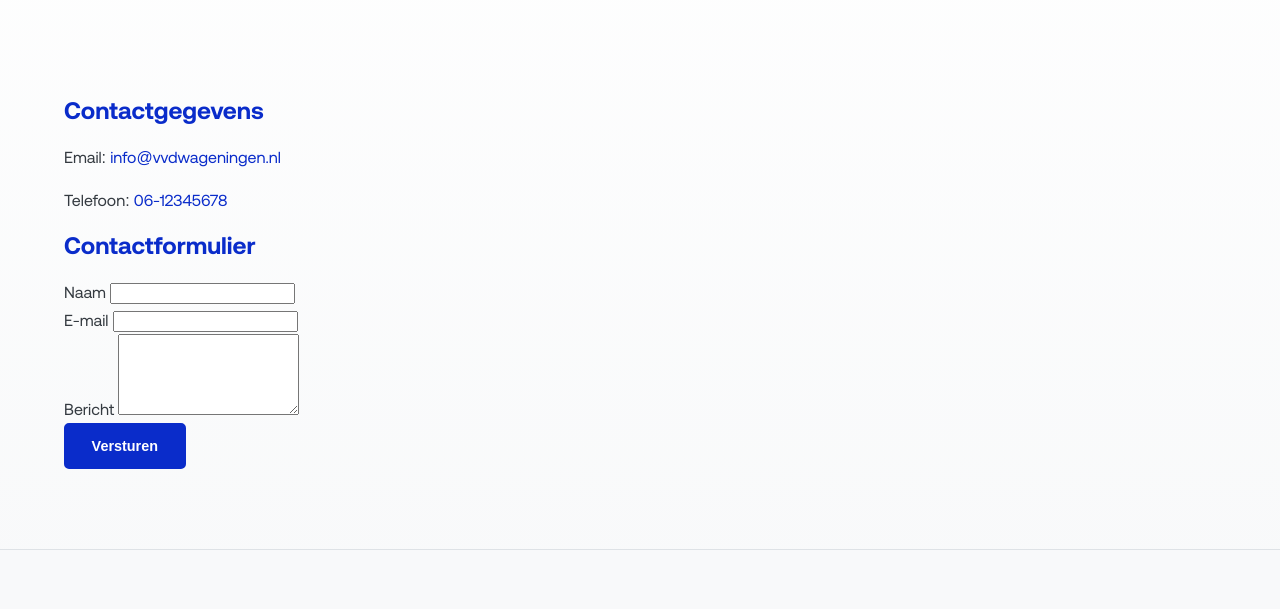
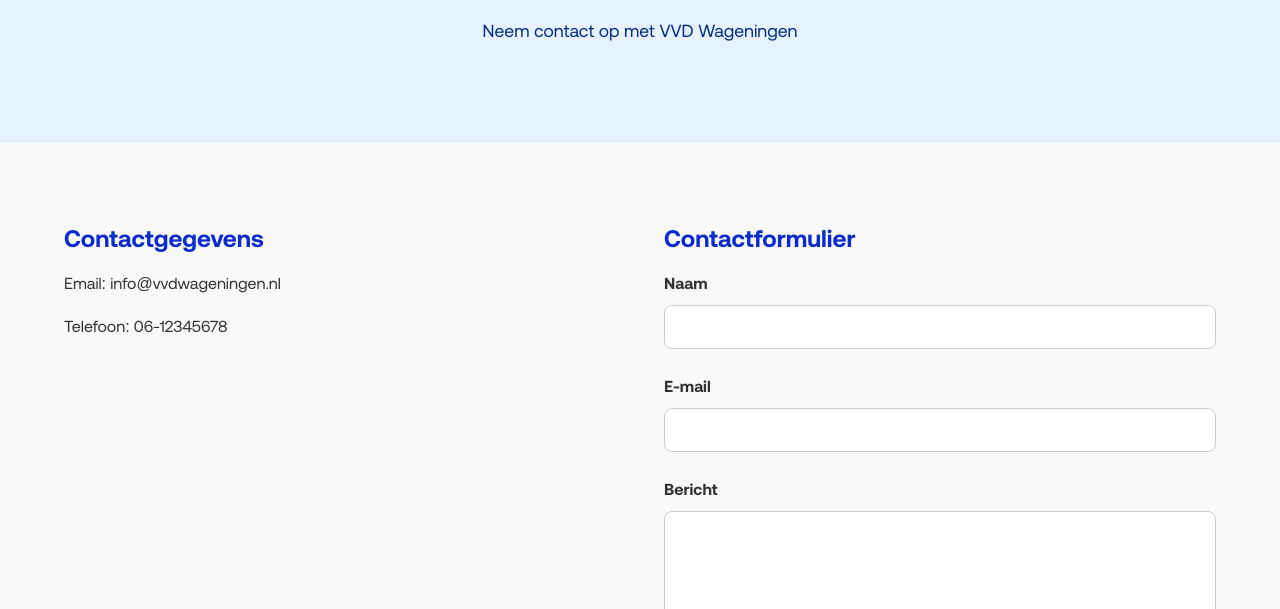
Before and after one commit to jok3rboyy/VVD-Wageningen, a website: page contact.html in a window 1280 px wide. Shown: the part 226-835 px from the top of the page. Drawn offline with Linux system fonts and the light colour scheme; a web font is replaced by a local one.

Commit message:
Contact page

```diff
--- a/contact.html
+++ b/contact.html
@@ -5,6 +5,23 @@
     <meta name="viewport" content="width=device-width, initial-scale=1.0" />
     <title>Contact - VVD Wageningen</title>
     <link rel="stylesheet" href="style.css" />
+    <link
+      rel="apple-touch-icon"
+      sizes="180x180"
+      href="favicon_io/apple-touch-icon.png"
+    />
+    <link
+      rel="icon"
+      type="image/png"
+      sizes="32x32"
+      href="favicon_io/favicon-32x32.png"
+    />
+    <link
+      rel="icon"
+      type="image/png"
+      sizes="16x16"
+      href="favicon_io/favicon-16x16.png"
+    />
     <link
       rel="stylesheet"
       href="https://cdnjs.cloudflare.com/ajax/libs/font-awesome/6.5.0/css/all.min.css"
@@ -49,7 +66,7 @@
       </section>
 
       <section class="section-padding">
-        <div class="container">
+        <div class="container form-container">
           <div class="contact-info">
             <h2>Contactgegevens</h2>
             <p>
@@ -72,12 +89,7 @@
               </div>
               <div class="form-group">
                 <label for="message">Bericht</label>
-                <textarea
-                  id="message"
-                  name="message"
-                  rows="5"
-                  required
-                ></textarea>
+                <textarea id="message" name="message" rows="5" required></textarea>
               </div>
               <button type="submit" class="btn">Versturen</button>
             </form>
@@ -85,6 +97,7 @@
         </div>
       </section>
     </main>
+
 
     <footer class="footer">
       <div class="container">
--- a/style.css
+++ b/style.css
@@ -163,6 +163,103 @@
   margin: 0;
 }
 
+.page-header {
+  position: relative;
+  background-color: #e6f2ff; /* zacht lichtblauw */
+  color: #002f87; /* donkerblauw voor tekst */
+  padding: 4rem 1rem;
+  text-align: center;
+  overflow: hidden;
+}
+
+.page-header h1,
+.page-header .intro-text {
+  color: #002f87; /* donkerblauw tekstkleur */
+}
+
+
+
+.intro-text {
+  font-size: 1.2rem;
+}
+
+.section-padding {
+  padding: 3rem 1rem;
+  background-color: #f9f9f9;
+}
+
+.form-container {
+  display: flex;
+  flex-wrap: wrap;
+  gap: 3rem;
+}
+
+.contact-info,
+.contact-form {
+  flex: 1 1 400px;
+}
+
+.contact-info h2,
+.contact-form h2 {
+  font-size: 1.5rem;
+  margin-bottom: 1rem;
+}
+
+.contact-info p,
+.contact-info a {
+  font-size: 1rem;
+  color: #333;
+}
+
+.contact-form form {
+  display: flex;
+  flex-direction: column;
+  gap: 1.5rem;
+}
+
+.form-group {
+  display: flex;
+  flex-direction: column;
+}
+
+label {
+  margin-bottom: 0.5rem;
+  font-weight: 600;
+  color: #333;
+}
+
+input,
+textarea {
+  padding: 0.75rem;
+  border: 1px solid #ccc;
+  border-radius: 0.5rem;
+  font-size: 1rem;
+  background: white;
+  transition: border-color 0.3s;
+}
+
+input:focus,
+textarea:focus {
+  outline: none;
+  border-color: #005bac;
+}
+
+/* Submit button */
+.btn {
+  background-color: #005bac;
+  color: white;
+  border: none;
+  padding: 0.9rem 1.5rem;
+  font-size: 1rem;
+  border-radius: 0.5rem;
+  cursor: pointer;
+  transition: background-color 0.3s;
+  align-self: flex-start;
+}
+
+.btn:hover {
+  background-color: #004080;
+}
 /* --- Utility Classes --- */
 .container {
   width: 100%;
```
